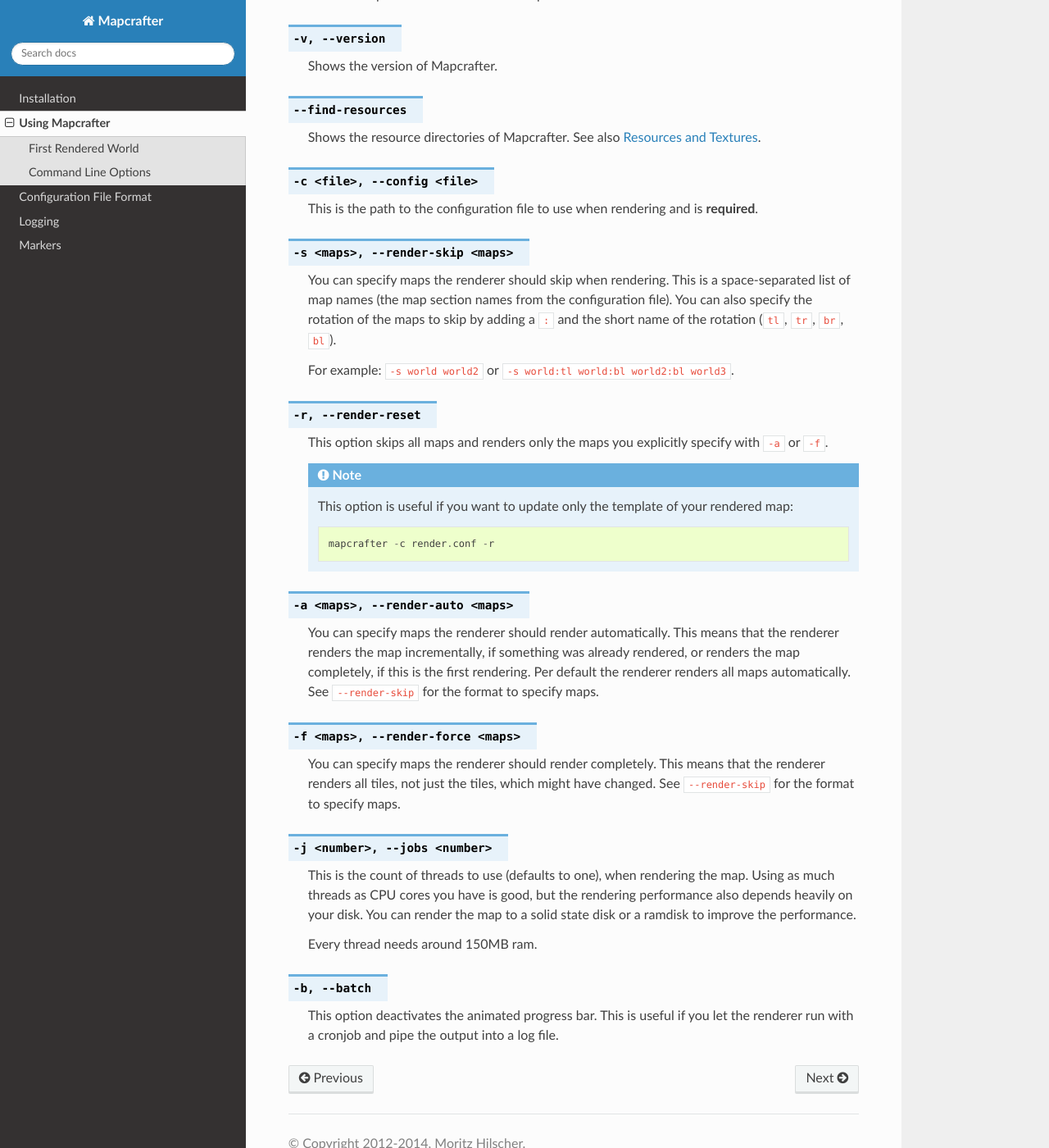
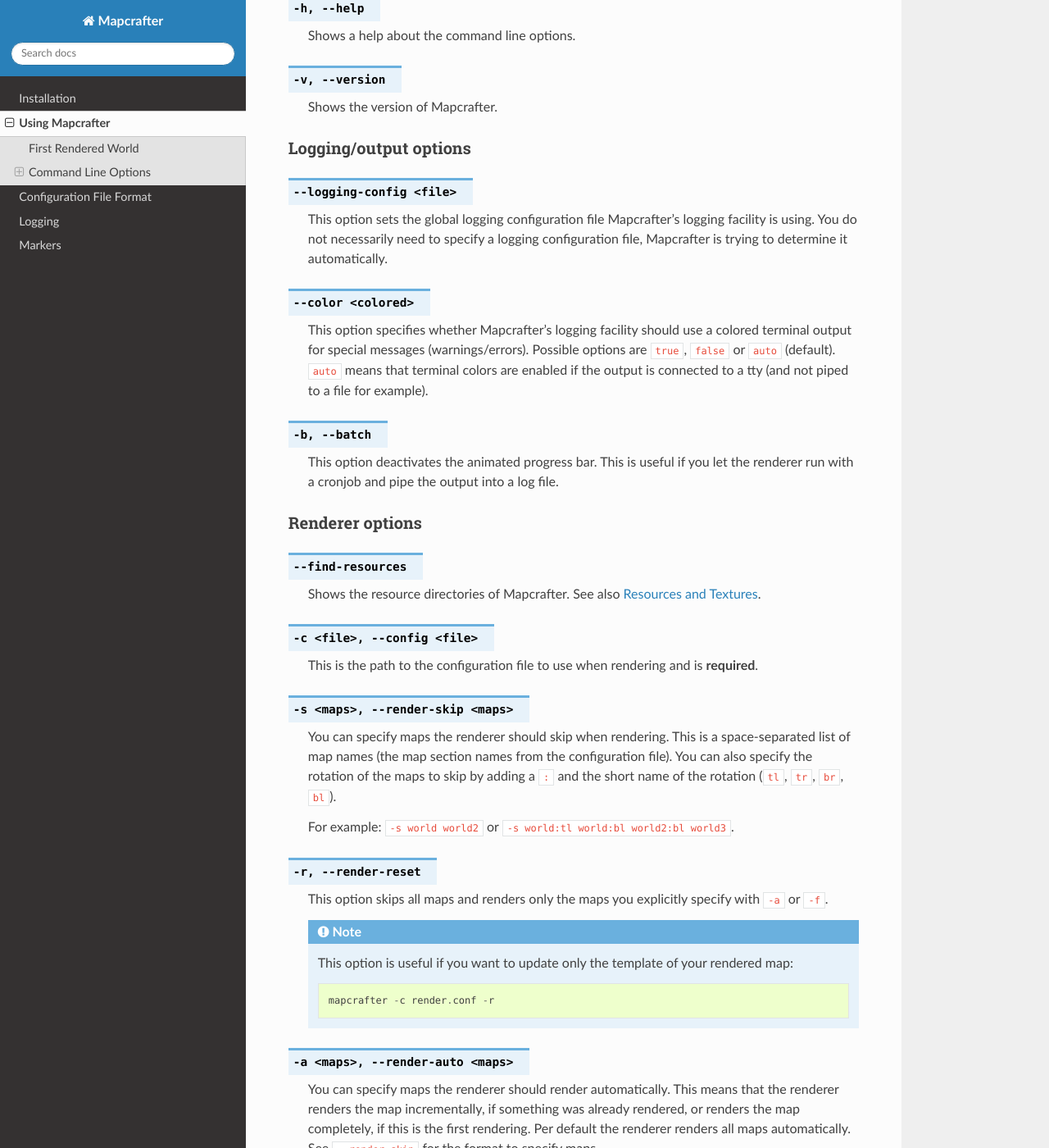
Before and after one commit to mapcrafter/mapcrafter, a Sphinx documentation site: the page built from docs/using_mapcrafter.rst, in a window 1280 px wide and 1400 px high, scrolled down 1202 px. Shown: the whole window at 82% size. Built offline with Sphinx 7.4.7 and the Read the Docs theme 2.0.0, drawn with Linux system fonts in a browser that asks for light colours.

Commit message:
Also updated Mapcrafter's usage in the docs.

```diff
--- a/docs/using_mapcrafter.rst
+++ b/docs/using_mapcrafter.rst
@@ -50,6 +50,9 @@
 
 Here is a list of available command line options:
 
+General options
+---------------
+
 .. cmdoption:: -h, --help
 
     Shows a help about the command line options.
@@ -57,6 +60,30 @@
 .. cmdoption:: -v, --version
 
     Shows the version of Mapcrafter.
+
+Logging/output options
+----------------------
+
+.. cmdoption:: --logging-config <file>
+
+    This option sets the global logging configuration file Mapcrafter's logging facility
+    is using. You do not necessarily need to specify a logging configuration file,
+    Mapcrafter is trying to determine it automatically.
+
+.. cmdoption:: --color <colored>
+
+    This option specifies whether Mapcrafter's logging facility should use a colored
+    terminal output for special messages (warnings/errors). Possible options are
+    ``true``, ``false`` or ``auto`` (default). ``auto`` means that terminal colors are
+    enabled if the output is connected to a tty (and not piped to a file for example).
+
+.. cmdoption:: -b, --batch
+
+    This option deactivates the animated progress bar. This is useful if you
+    let the renderer run with a cronjob and pipe the output into a log file.
+
+Renderer options
+----------------
 
 .. cmdoption:: --find-resources
 
@@ -112,8 +139,3 @@
     map to a solid state disk or a ramdisk to improve the performance.
 
     Every thread needs around 150MB ram.
-
-.. cmdoption:: -b, --batch
-
-    This option deactivates the animated progress bar. This is useful if you
-    let the renderer run with a cronjob and pipe the output into a log file.
```
